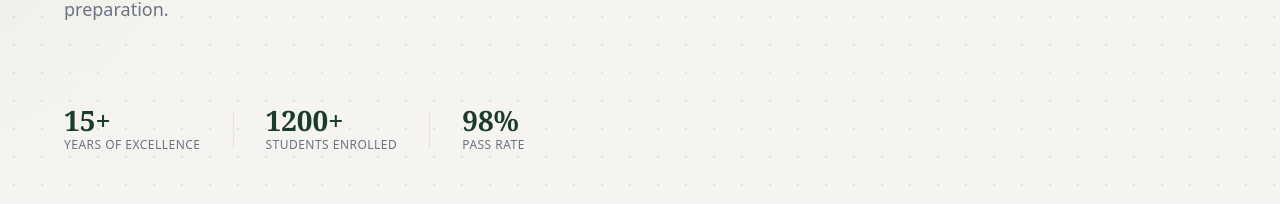
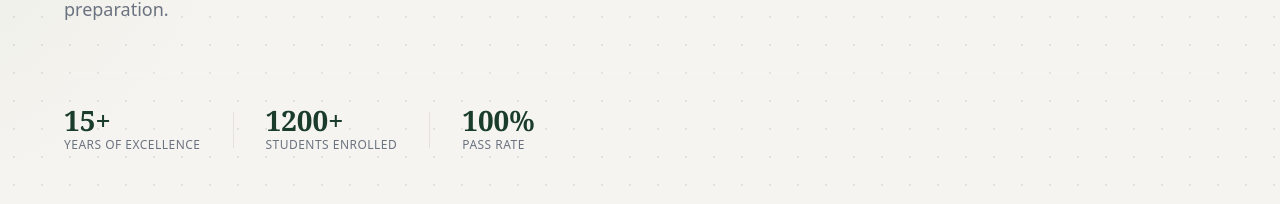
Before and after one commit to aniket-017/greenvalley, a React (Vite) app in the folder frontend/: page / in a window 1280 px wide. Shown: the part 445-649 px from the top of the page. Built offline with nearby package versions, Linux system fonts and the light colour scheme; the HTML template or start-up script is replaced by a standard one.

Commit message:
Implement animated statistics for Classes, Home, and School pages to enhance user engagement and visual appeal; refactor stat rendering for improved maintainability.

```diff
--- a/frontend/src/pages/Classes.jsx
+++ b/frontend/src/pages/Classes.jsx
@@ -1,7 +1,35 @@
+import { useEffect, useState } from "react";
 import "./Classes.css";
 import etc from "../assets/etc.png";
 
 export default function Classes() {
+  const heroStats = [
+    { value: 22, suffix: "", label: "Smart Classrooms" },
+    { value: 27, suffix: "+", label: "Expert Teachers" },
+    { value: 14, suffix: "+", label: "Years Experience" },
+    { value: 95, suffix: "%", label: "Distinction 2024" },
+  ];
+  const [animatedHeroStats, setAnimatedHeroStats] = useState(heroStats.map(() => 0));
+
+  useEffect(() => {
+    const duration = 1500;
+    const start = performance.now();
+    let rafId;
+
+    const tick = (currentTime) => {
+      const elapsed = currentTime - start;
+      const progress = Math.min(elapsed / duration, 1);
+      setAnimatedHeroStats(heroStats.map((stat) => Math.floor(stat.value * progress)));
+
+      if (progress < 1) {
+        rafId = requestAnimationFrame(tick);
+      }
+    };
+
+    rafId = requestAnimationFrame(tick);
+    return () => cancelAnimationFrame(rafId);
+  }, []);
+
   return (
     <div className="classes-page">
       <nav className="etc-nav">
@@ -43,10 +71,15 @@ export default function Classes() {
             <a href="#contact" className="classes-btn-outline">Book Free Demo</a>
           </div>
           <div className="hero-stats">
-            <div className="stat-item"><span className="stat-num">22</span><span className="stat-label">Smart Classrooms</span></div>
-            <div className="stat-item"><span className="stat-num">27+</span><span className="stat-label">Expert Teachers</span></div>
-            <div className="stat-item"><span className="stat-num">14+</span><span className="stat-label">Years Experience</span></div>
-            <div className="stat-item"><span className="stat-num">95%</span><span className="stat-label">Distinction 2024</span></div>
+            {heroStats.map((stat, index) => (
+              <div className="stat-item" key={stat.label}>
+                <span className="stat-num">
+                  {animatedHeroStats[index]}
+                  {stat.suffix}
+                </span>
+                <span className="stat-label">{stat.label}</span>
+              </div>
+            ))}
           </div>
         </div>
       </section>
--- a/frontend/src/pages/Home.jsx
+++ b/frontend/src/pages/Home.jsx
@@ -1,3 +1,4 @@
+import { Fragment, useEffect, useState } from 'react';
 import { Link } from 'react-router-dom';
 import logoGms from '../assets/gms.png';
 import logoEtc from '../assets/etc.png';
@@ -34,7 +35,41 @@ const cards = [
   },
 ];
 
+const stats = [
+  { value: 15, suffix: '+', label: 'Years of Excellence' },
+  { value: 1200, suffix: '+', label: 'Students Enrolled' },
+  { value: 100, suffix: '%', label: 'Pass Rate' },
+];
+
 export default function Home() {
+  const [animatedStats, setAnimatedStats] = useState(stats.map(() => 0));
+
+  useEffect(() => {
+    const duration = 1500;
+    const start = performance.now();
+
+    let rafId;
+
+    const tick = (currentTime) => {
+      const elapsed = currentTime - start;
+      const progress = Math.min(elapsed / duration, 1);
+
+      setAnimatedStats(
+        stats.map((stat) => Math.floor(stat.value * progress)),
+      );
+
+      if (progress < 1) {
+        rafId = requestAnimationFrame(tick);
+      }
+    };
+
+    rafId = requestAnimationFrame(tick);
+
+    return () => {
+      cancelAnimationFrame(rafId);
+    };
+  }, []);
+
   return (
     <div className="home-page">
       {/* Hero */}
@@ -60,20 +95,18 @@ export default function Home() {
           </p>
 
           <div className="hero-stats">
-            <div className="stat">
-              <span className="stat-number">15+</span>
-              <span className="stat-label">Years of Excellence</span>
-            </div>
-            <div className="stat-divider" />
-            <div className="stat">
-              <span className="stat-number">1200+</span>
-              <span className="stat-label">Students Enrolled</span>
-            </div>
-            <div className="stat-divider" />
-            <div className="stat">
-              <span className="stat-number">98%</span>
-              <span className="stat-label">Pass Rate</span>
-            </div>
+            {stats.map((stat, index) => (
+              <Fragment key={stat.label}>
+                <div className="stat">
+                  <span className="stat-number">
+                    {animatedStats[index]}
+                    {stat.suffix}
+                  </span>
+                  <span className="stat-label">{stat.label}</span>
+                </div>
+                {index < stats.length - 1 && <div className="stat-divider" />}
+              </Fragment>
+            ))}
           </div>
         </div>
       </section>
--- a/frontend/src/pages/School.jsx
+++ b/frontend/src/pages/School.jsx
@@ -231,6 +231,13 @@ const languagesHumanitiesTeachers = (() => {
   return [...baseWithPhotos, ...newTeachers];
 })();
 
+const heroStats = [
+  { value: 374, suffix: "+", label: "Students" },
+  { value: 12, suffix: "+", label: "Classes" },
+  { value: 25, suffix: "+", label: "Faculty" },
+  { value: 14, suffix: "+", label: "Years" },
+];
+
 export default function School() {
   const handleSmoothAnchorClick = (event) => {
     const href = event.currentTarget.getAttribute("href");
@@ -267,9 +274,31 @@ export default function School() {
   const [isPaused, setIsPaused] = useState(false);
   const [activeTeacher, setActiveTeacher] = useState(null);
   const [activeNewsIndex, setActiveNewsIndex] = useState(null);
+  const [animatedHeroStats, setAnimatedHeroStats] = useState(heroStats.map(() => 0));
 
   const totalActivities = activityImages.length;
   const canAutoPlay = totalActivities > 1;
+
+  useEffect(() => {
+    const duration = 1500;
+    const start = performance.now();
+    let rafId;
+
+    const tick = (currentTime) => {
+      const elapsed = currentTime - start;
+      const progress = Math.min(elapsed / duration, 1);
+
+      setAnimatedHeroStats(heroStats.map((stat) => Math.floor(stat.value * progress)));
+
+      if (progress < 1) {
+        rafId = requestAnimationFrame(tick);
+      }
+    };
+
+    rafId = requestAnimationFrame(tick);
+
+    return () => cancelAnimationFrame(rafId);
+  }, []);
 
   // Auto-advance the carousel
   useEffect(() => {
@@ -414,22 +443,15 @@ export default function School() {
               </a>
             </div>
             <div className="hero-stats">
-              <div className="hero-stat">
-                <span className="num">374+</span>
-                <span className="lbl">Students</span>
-              </div>
-              <div className="hero-stat">
-                <span className="num">12+</span>
-                <span className="lbl">Classes</span>
-              </div>
-              <div className="hero-stat">
-                <span className="num">25+</span>
-                <span className="lbl">Faculty</span>
-              </div>
-              <div className="hero-stat">
-                <span className="num">14+</span>
-                <span className="lbl">Years</span>
-              </div>
+              {heroStats.map((stat, index) => (
+                <div className="hero-stat" key={stat.label}>
+                  <span className="num">
+                    {animatedHeroStats[index]}
+                    {stat.suffix}
+                  </span>
+                  <span className="lbl">{stat.label}</span>
+                </div>
+              ))}
             </div>
           </div>
           <div className="hero-visual">
```
